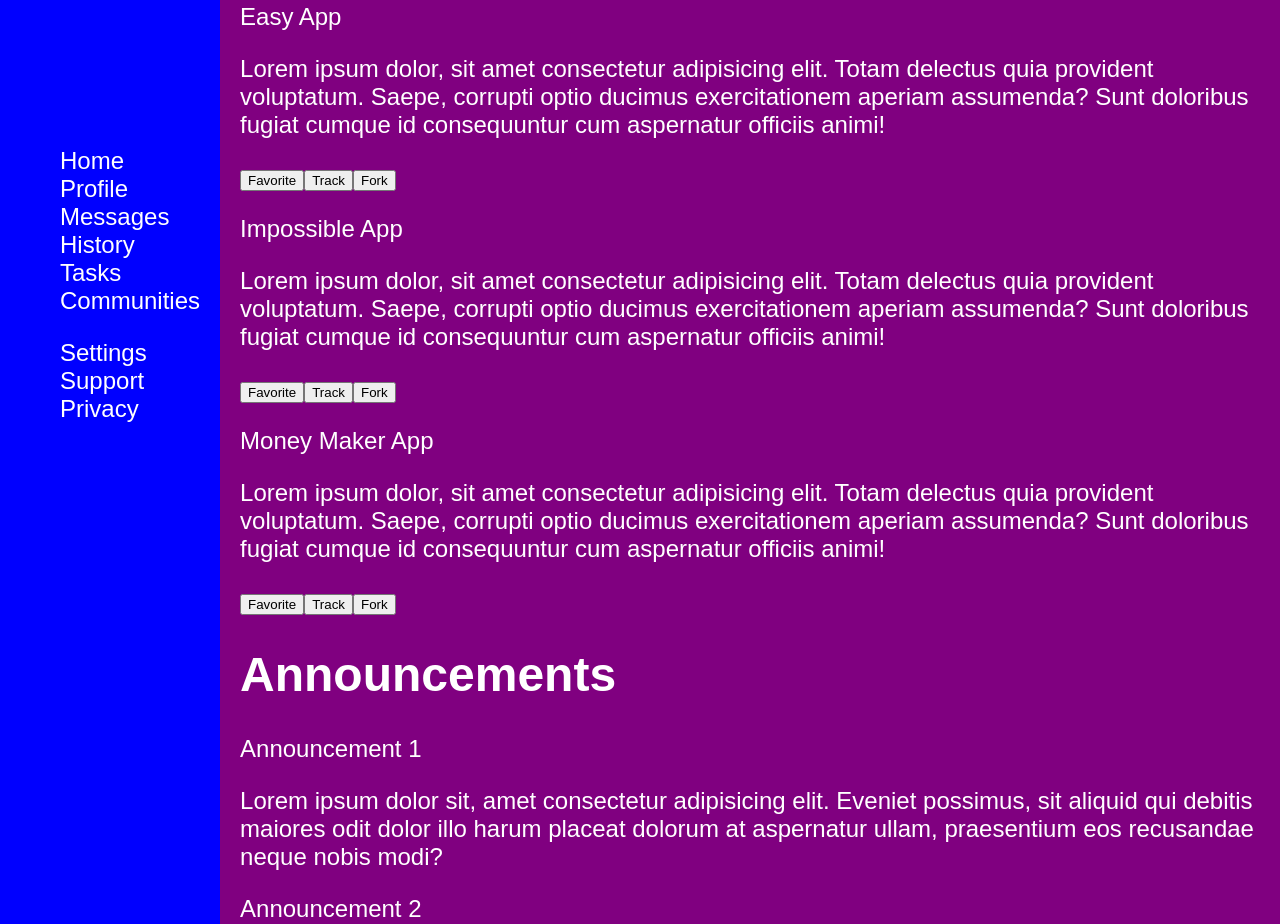
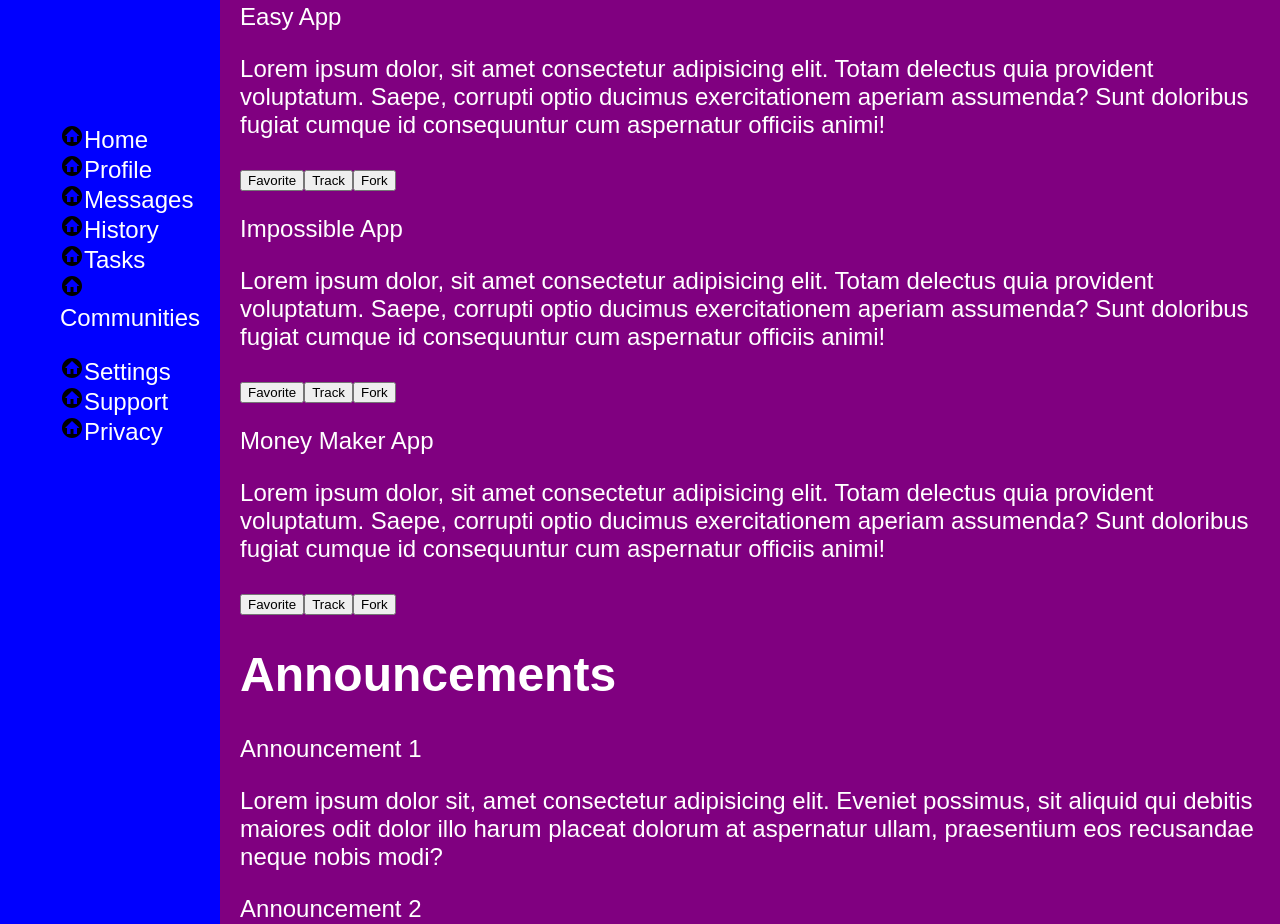
Before and after one commit to halileryildirim/admin-dashboard, a plain HTML site: page index.html in a window 1280 px wide. Shown: the part 1076-2000 px from the top of the page. Drawn offline with Linux system fonts and the light colour scheme.

Commit message:
Added template icons for navigation bar

```diff
--- a/index.html
+++ b/index.html
@@ -17,20 +17,20 @@
                 <nav class="main-nav">
                     <ul>
                         <!--Every link gets a logo-->
-                        <li><a href="">Home</a></li>
-                        <li><a href="">Profile</a></li>
-                        <li><a href="">Messages</a></li>
-                        <li><a href="">History</a></li>
-                        <li><a href="">Tasks</a></li>
-                        <li><a href="">Communities</a></li>
+                        <li><img src="icons/home-circle.svg" id="nav-icons"><a href="">Home</a></li>
+                        <li><img src="icons/home-circle.svg" id="nav-icons"><a href="">Profile</a></li>
+                        <li><img src="icons/home-circle.svg" id="nav-icons"><a href="">Messages</a></li>
+                        <li><img src="icons/home-circle.svg" id="nav-icons"><a href="">History</a></li>
+                        <li><img src="icons/home-circle.svg" id="nav-icons"><a href="">Tasks</a></li>
+                        <li><img src="icons/home-circle.svg" id="nav-icons"><a href="">Communities</a></li>
                     </ul>
                 </nav>
                 <nav class="secondary-nav">
                     <ul>
                         <!--Every link gets a logo here too-->
-                        <li><a href="">Settings</a></li>
-                        <li><a href="">Support</a></li>
-                        <li><a href="">Privacy</a></li>
+                        <li><img src="icons/home-circle.svg" id="nav-icons"><a href="">Settings</a></li>
+                        <li><img src="icons/home-circle.svg" id="nav-icons"><a href="">Support</a></li>
+                        <li><img src="icons/home-circle.svg" id="nav-icons"><a href="">Privacy</a></li>
                     </ul>
                 </nav>
             </div>
--- a/style.css
+++ b/style.css
@@ -38,3 +38,9 @@ a, a:visited{
 ul, li{
     list-style: none;
 }
+
+#nav-icons{
+    width: 24px;
+    height: 24px;
+    color: white;
+}
```
Also changed, not shown: icons/home-circle.svg (added), icons/view-dashboard-outline.svg (added).
